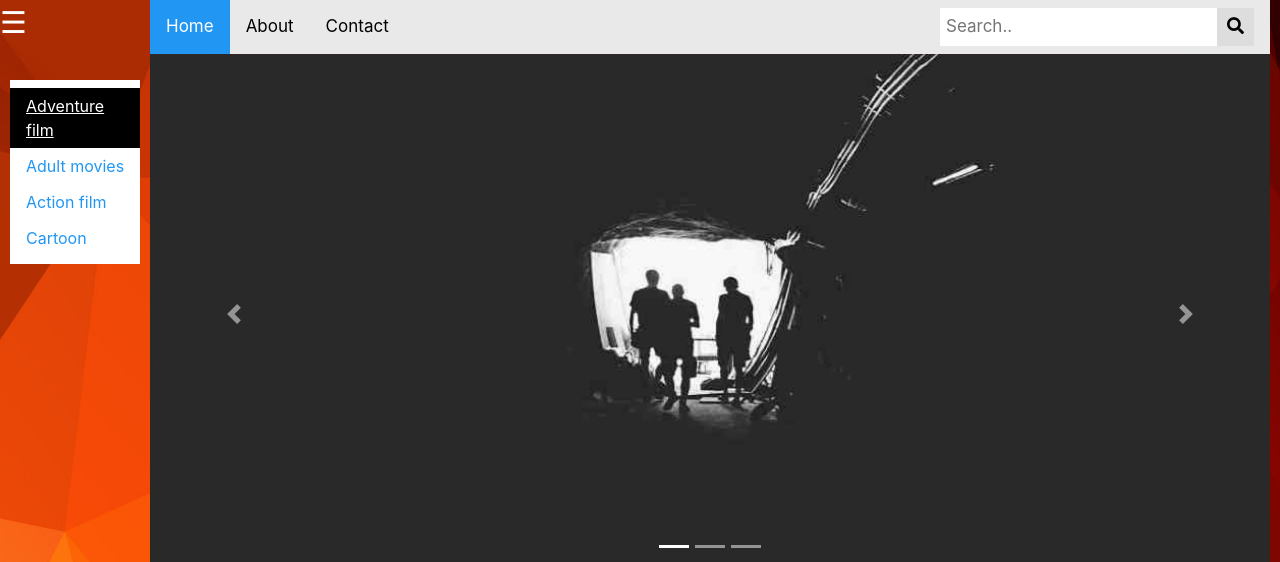
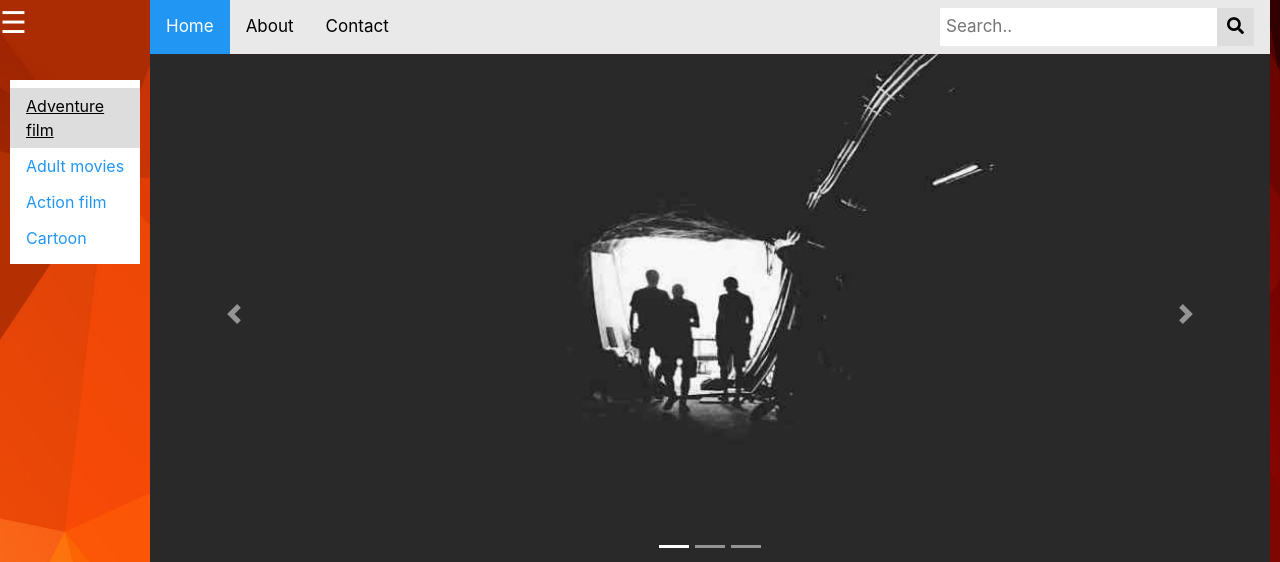
Before and after one commit to nguyenthiennam1992/webnonedjango, a Django app: page / in a window 1280 px wide, with the pointer over the restyled element. Shown: the top 562 px of the page. Run offline with Django 3.2, Linux system fonts and the light colour scheme; some libraries are stand-ins or nearby versions.

Commit message:
commannew

```diff
--- a/static/homepage/css/style.css
+++ b/static/homepage/css/style.css
@@ -89,8 +89,8 @@ background: #ccc;
     display: block;
 }
 .sidenav a:hover {
-    color: white;
-    background-color: black;
+    color: black;
+    background-color: #ddd;
 }
 .Navspan{
     font-size:30px;cursor:pointer;color: white; position: fixed
```
